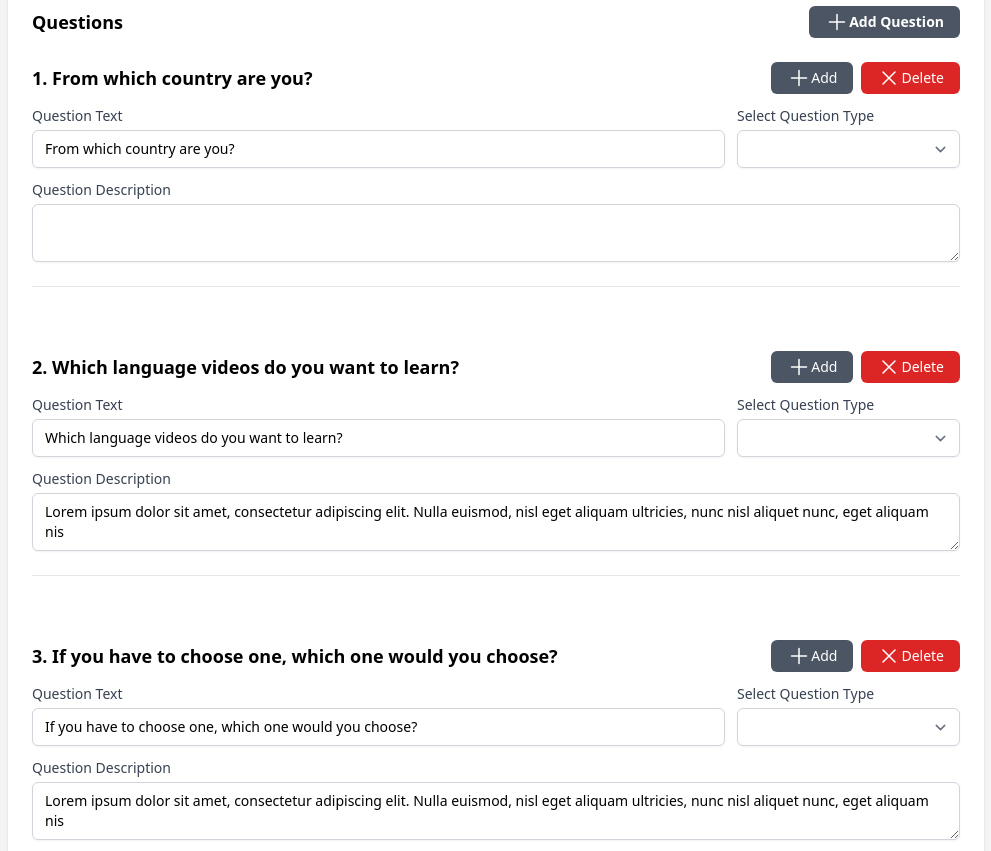
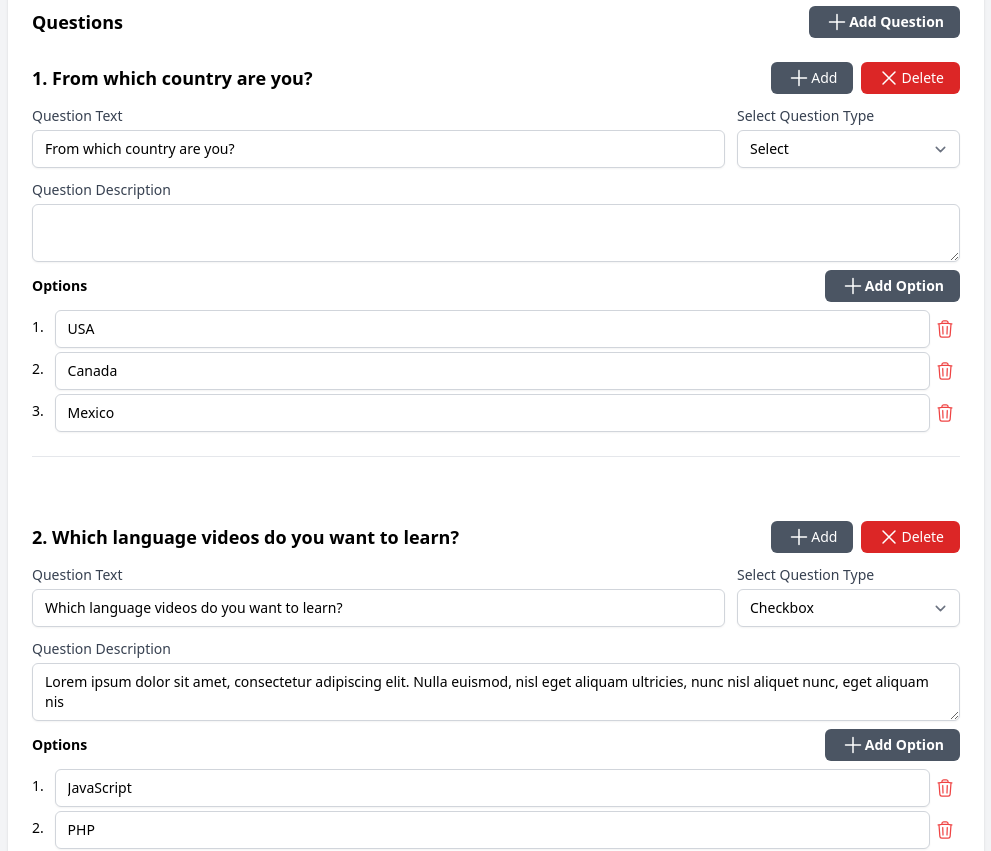
Before and after one commit to AldoRed/Survey-app, a Vue app in the folder survey-app/vue/: page /surveys/1 in a window 1280 px wide. Shown: the part 3180-4031 px from the top of the page, without its empty margins (272-1263 px from the left). Built offline with nearby package versions, Linux system fonts and the light colour scheme; sample sign-in values are in the browser's storage.

Commit message:
Render Question Type Select

```diff
--- a/survey-app/vue/src/components/editor/QuestionEditor.vue
+++ b/survey-app/vue/src/components/editor/QuestionEditor.vue
@@ -82,14 +82,14 @@
                 class="block text-sm font-medium text-gray-700 col-span-12 sm:col-span-2"
             >Select Question Type</label>
             <select
-                :name="'question_type_' + model.data"
+                :id="question_type"
+                :name="question_type"
                 v-model="model.type"
-                @change="dataChange"
-                :id="'question_type_' + model.data"
+                @change="typeChange"
                 class="shadow-sm focus:ring-indigo-500 focus:border-indigo-500 col-span-12 sm:col-span-10 mt-1 block w-full sm:text-sm border-gray-300 rounded-md"
             >
-                <option v-for="type in questionTypes" :key="type" :value="type">
-                    {{ upperCaseFirst(type) }}
+                <option v-for="typeQ in questionTypes" :key="type" :value="typeQ">
+                    {{ upperCaseFirst(typeQ) }}
                 </option>
             </select>
         </div>
@@ -113,14 +113,86 @@
     <!-- / Question Description -->
 
     <!-- Data -->
+    <div>
+        <div v-if="shouldHaveOptions()" class="mt-2">
+            <h4 class="text-sm font-semibold mb-1 flex justify-between items-center">
+                Options
+                <!-- Add new option -->
+                <button
+                    type="button"
+                    @click="addOption()"
+                    class="
+                        flex
+                        items-center
+                        text-sm
+                        py-1
+                        px-4
+                        rounded-md
+                        text-white
+                        bg-gray-600
+                        hover:bg-gray-700
+                    "
+                >
+                    <svg xmlns="http://www.w3.org/2000/svg" fill="none" viewBox="0 0 24 24" stroke-width="1.5" stroke="currentColor" class="w-6 h-6">
+                        <path stroke-linecap="round" stroke-linejoin="round" d="M12 4.5v15m7.5-7.5h-15" />
+                    </svg>
+                    Add Option
+                </button>
+                <!-- / Add new option -->
+            </h4>
 
+            <div v-if="!model.data.options.length" class="text-xs text-gray-600 text-center py-3">
+                You don't have any options yet.
+            </div>
+
+            <!-- Option list -->
+            <div
+                v-for="(option, index) in model.data.options"
+                :key="option.uuid"
+                class="flex items-center justify-between"
+            >
+                <span class="w-6 text-sm"> {{ index+1 }}. </span>
+                <input
+                    type="text"
+                    v-model="option.text"
+                    @change="dataChange"
+                    class="shadow-sm focus:ring-indigo-500 focus:border-indigo-500 col-span-12 sm:col-span-10 mt-1 block w-full sm:text-sm border-gray-300 rounded-md"
+                />
+
+                <!-- Delete option -->
+                <button
+                    type="button"
+                    @click="removeOption(option)"
+                    class="
+                        h-8
+                        w-8
+                        flex
+                        items-center
+                        justify-center
+                        rounded-full
+                        border border-transparent
+                        text-sm text-red-500
+                        focus:ring-2 focus:ring-offset-2 focus:ring-indigo-500
+                    "
+                >
+                    <svg xmlns="http://www.w3.org/2000/svg" fill="none" viewBox="0 0 24 24" stroke-width="1.5" stroke="currentColor" class="h-5 w-5 mt-1 inline-block">
+                        <path stroke-linecap="round" stroke-linejoin="round" d="M14.74 9l-.346 9m-4.788 0L9.26 9m9.968-3.21c.342.052.682.107 1.022.166m-1.022-.165L18.16 19.673a2.25 2.25 0 01-2.244 2.077H8.084a2.25 2.25 0 01-2.244-2.077L4.772 5.79m14.456 0a48.108 48.108 0 00-3.478-.397m-12 .562c.34-.059.68-.114 1.022-.165m0 0a48.11 48.11 0 013.478-.397m7.5 0v-.916c0-1.18-.91-2.164-2.09-2.201a51.964 51.964 0 00-3.32 0c-1.18.037-2.09 1.022-2.09 2.201v.916m7.5 0a48.667 48.667 0 00-7.5 0" />
+                    </svg>
+                </button>
+                <!-- / Delete option -->
+            </div>
+            <!-- / Option list -->
+
+        </div>
+    </div>
     <!-- / Data -->
 
     <hr class="mt-6 mb-16">
 </template>
 
 <script setup>
-import { ref } from 'vue';
+import { ref, computed } from 'vue';
+import store from '../../store';
 
 const props = defineProps({
     question: Object,
@@ -135,4 +207,54 @@ const emit = defineEmits([
 
 const model = ref(JSON.parse(JSON.stringify(props.question)));
 
+const questionTypes = computed(() => store.state.questionTypes);
+
+function upperCaseFirst(string) {
+    return string.charAt(0).toUpperCase() + string.slice(1);
+}
+
+function shouldHaveOptions() {
+    return ['radio', 'checkbox', 'select'].includes(model.value.type);
+}
+
+function getOptions() {
+    return model.value.data.options;
+}
+
+function setOptions(options) {
+    model.value.data.options = options;
+}
+
+function addOption() {
+    setOptions([
+        ...getOptions(),
+        {
+            uuid: uuidv4(),
+            text: ''
+        },
+    ]);
+    dataChange();
+}
+
+function removeOption(op) {
+    setOptions(getOptions().filter((opt) => opt !== op));
+    dataChange();
+}
+
+function typeChange() {
+    if (shouldHaveOptions()) {
+        setOptions(getOptions() || []);
+    }
+    dataChange();
+}
+
+function dataChange() {
+    const data = JSON.parse(JSON.stringify(model.value));
+    if(!shouldHaveOptions()) {
+        delete data.data.options;
+    }
+
+    emit('change', data);
+}
+
 </script>
--- a/survey-app/vue/src/store/index.js
+++ b/survey-app/vue/src/store/index.js
@@ -145,6 +145,7 @@ const store = createStore({
             token: sessionStorage.getItem('TOKEN'),
         },
         surveys: [...tmpSurveys],
+        questionTypes: ["text", "select", "radio", "checkbox", "textarea"],
     },
     getters: {
         sideBarOpen: state => {
```
